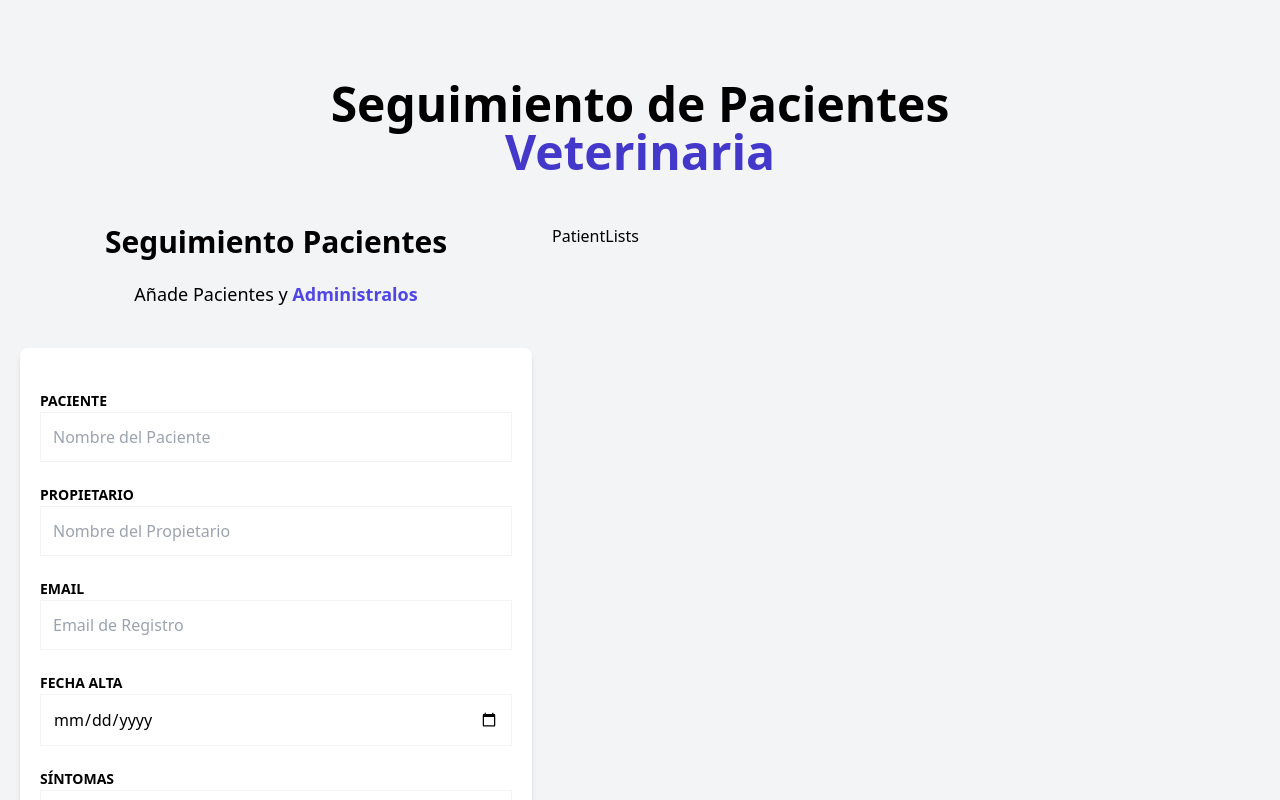
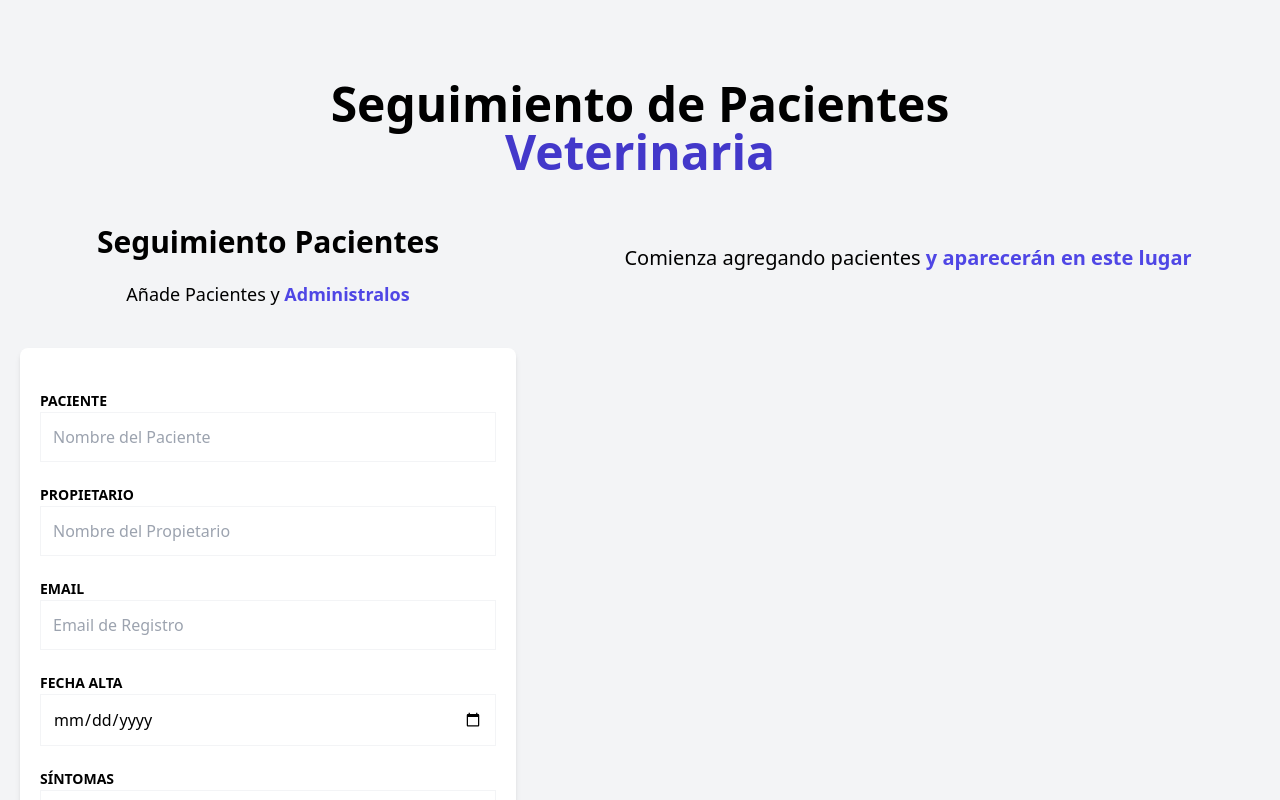
Before and after one commit to oscardenas17/pacientesZustand, a React (Vite) app: page / in a window 1280 px wide. Shown: the top 800 px of the page. Built offline with nearby package versions, Linux system fonts and the light colour scheme.

Commit message:
Listado e informacion del paciente

```diff
--- /dev/null
+++ b/src/components/PatientDetail.tsx
@@ -0,0 +1,20 @@
+import type { Patient } from "../types";
+import PatientDetailItem from "./PatientDetailItem";
+
+type PatientDetailsProps = {
+  patient: Patient;
+};
+const PatientDetail = ({ patient }: PatientDetailsProps) => {
+  return (
+    <div className="mx-5 my-10 px-5 py-10 bg-white shadow-md rounded-xl ">
+      <PatientDetailItem label={"ID"} data={patient.id} />
+      <PatientDetailItem label={"Nombre"} data={patient.name} />
+      <PatientDetailItem label={"Propietario"} data={patient.caretaker} />
+      <PatientDetailItem label={"Email"} data={patient.email} />
+      <PatientDetailItem label={"Fecha alta"} data={patient.date.toString()} />
+      <PatientDetailItem label={"Sintomas"} data={patient.symptoms} />
+    </div>
+  );
+};
+
+export default PatientDetail;
--- /dev/null
+++ b/src/components/PatientDetailItem.tsx
@@ -0,0 +1,12 @@
+type PatientDetailItemProps = { label: string; data: string };
+
+const PatientDetailItem = ({ label, data }: PatientDetailItemProps) => {
+  return (
+    <p className="font-bold mb-3 text-gray-700 uppercase">
+      {" "}
+      {label}:<span className="font-normal normal-case"> {data}</span>
+    </p>
+  );
+};
+
+export default PatientDetailItem;
--- a/src/components/PatientList.tsx
+++ b/src/components/PatientList.tsx
@@ -1,8 +1,37 @@
 import { usePatientStore } from "../store";
+import PatientDetail from "./PatientDetail";
 
 const PatientList = () => {
   const patients = usePatientStore((state) => state.patients);
-  return <div>PatientLists</div>;
+  return (
+    <div className="md:w-1/2 lg:w-3/5 md:h-screen overflow-y-scroll">
+      {patients.length ? (
+        <>
+          <h2 className="font-black text-3xl text-center">
+            Listado de Pacientes
+          </h2>
+          <p className="text-xl mt-5 mb-10 text-center">
+            Administra tus{""}
+            <span className="text-indigo-600 font-bold">Pacientes y Citas</span>
+          </p>
+
+          {patients.map((patient) => (
+            <PatientDetail key={patient.id} patient={patient} />
+          ))}
+        </>
+      ) : (
+        <>
+          <h2 className="font-black text-3xl text-center"> </h2>
+          <p className="text-xl mt-5 mb-10 text-center">
+            Comienza agregando pacientes{" "}
+            <span className="text-indigo-600 font-bold">
+              y aparecerán en este lugar
+            </span>
+          </p>
+        </>
+      )}
+    </div>
+  );
 };
 
 export default PatientList;
```
